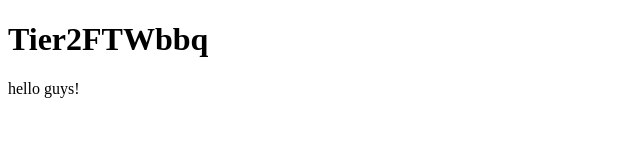
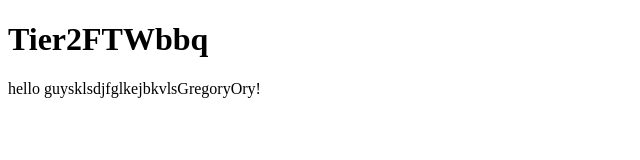
Before and after one commit to GregGoray/tier2, a plain HTML site: page index.html in a window 1280 px wide. Shown: the whole page, without its empty margins (0-640 px from the left). Drawn offline with Linux system fonts and the light colour scheme.

Commit message:
lets brake that shiet!

```diff
--- a/index.html
+++ b/index.html
@@ -6,6 +6,6 @@
 </head>
 <body>
 <h1>Tier2FTWbbq</h1>
-<p>hello guys!</p>
+<p>hello guysklsdjfglkejbkvlsGregoryOry!</p>
 </body>
 </html>
```
